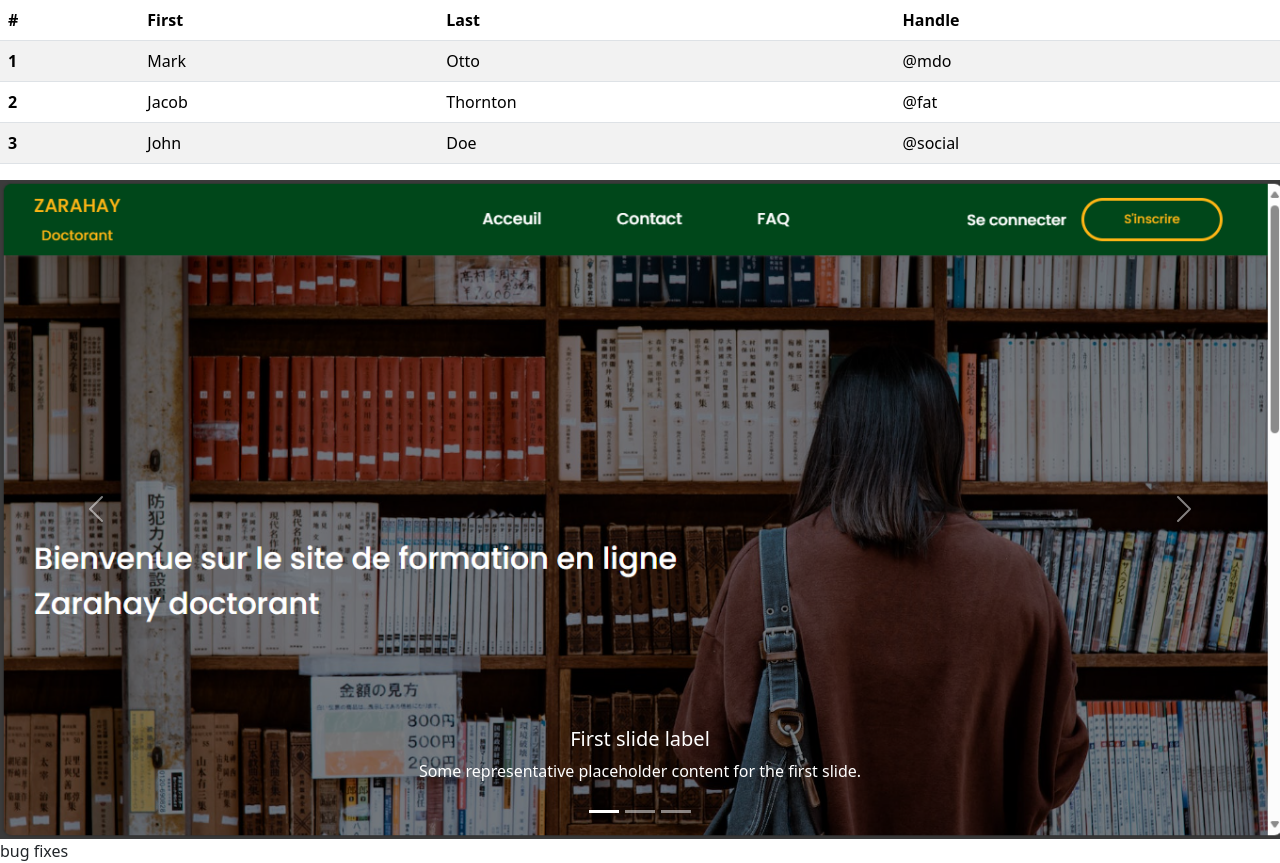
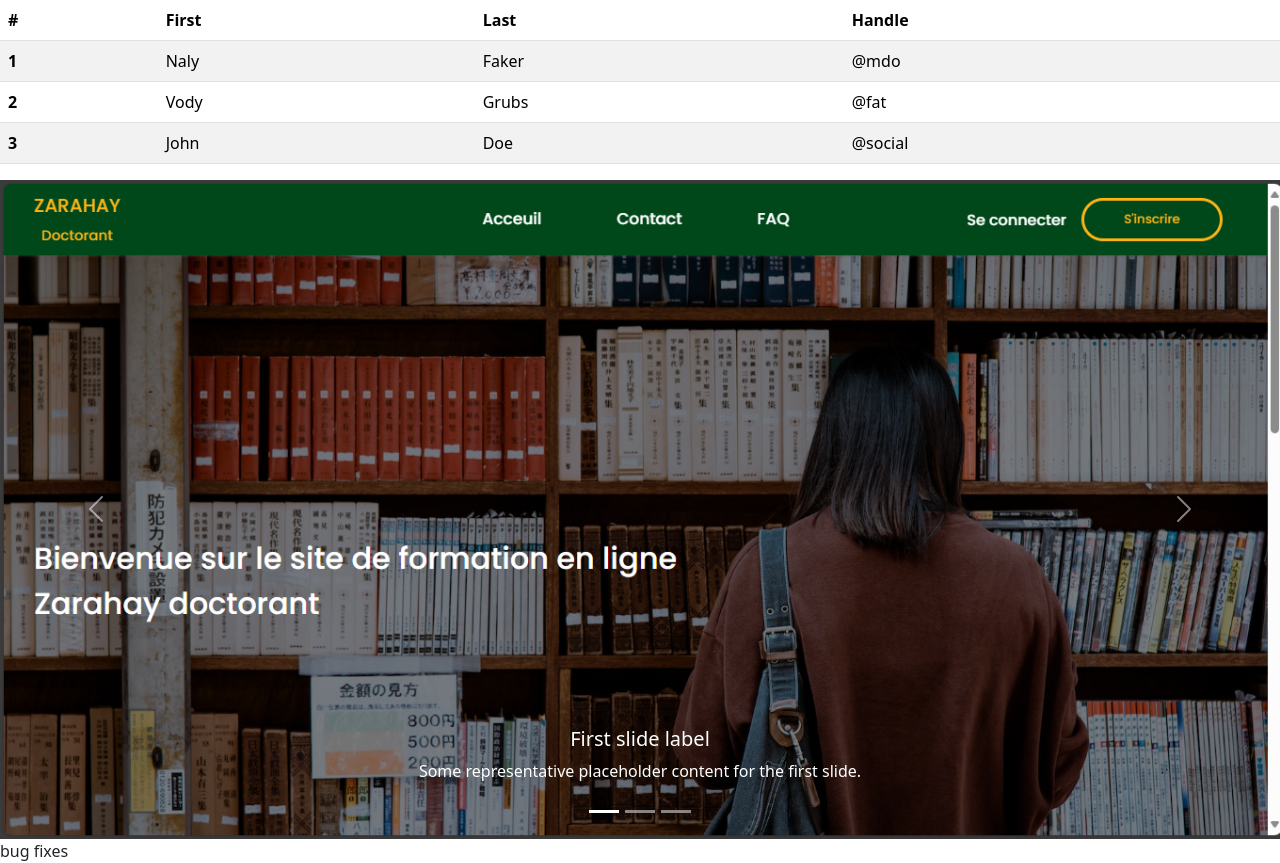
Before and after one commit to Tsiory15/TestProjet, a plain HTML site: page index.html in a window 1280 px wide. Drawn offline with nearby package versions, Linux system fonts and the light colour scheme.

Commit message:
Another bug fixes

```diff
--- a/index.html
+++ b/index.html
@@ -21,14 +21,14 @@
   <tbody>
     <tr>
       <th scope="row">1</th>
-      <td>Mark</td>
-      <td>Otto</td>
+      <td>Naly</td>
+      <td>Faker</td>
       <td>@mdo</td>
     </tr>
     <tr>
       <th scope="row">2</th>
-      <td>Jacob</td>
-      <td>Thornton</td>
+      <td>Vody</td>
+      <td>Grubs</td>
       <td>@fat</td>
     </tr>
     <tr>
```
Also changed, not shown: index2.html (added, +11 -0 lines), index3.html (added, +11 -0 lines).
